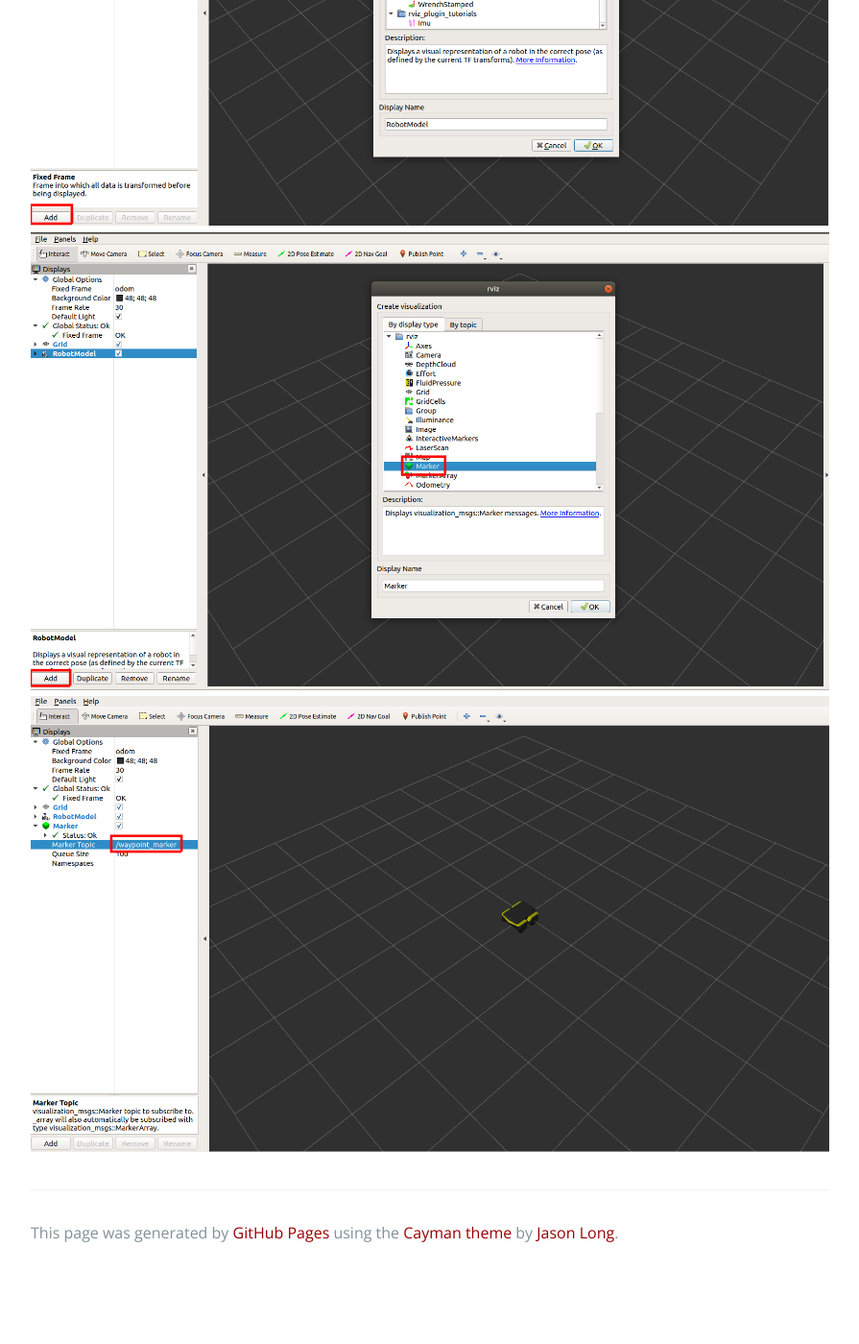
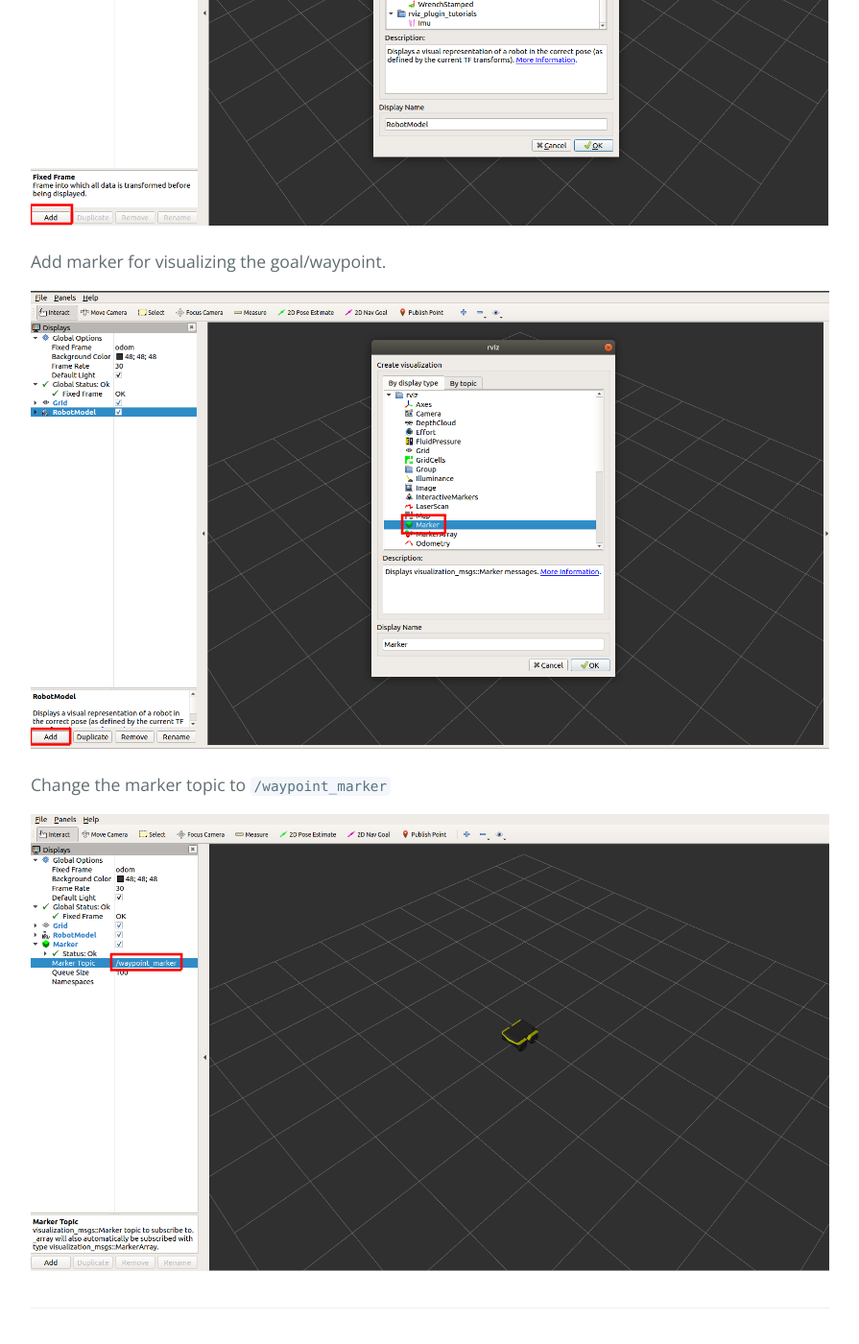
Before and after one commit to Weizhe-Chen/tracking_pid, a Jekyll site: the page built from index.md, in a window 1280 px wide and 1400 px high, scrolled down 5865 px. Shown: the whole window at 96% size, without its empty margins (192-1087 px from the left). Built offline with Jekyll 4.4.1, drawn with Linux system fonts in a browser that asks for light colours; before the commit the page ends 7193 px from its top, so only the background shows below that; some of the changed text lies outside the part shown.

```diff
--- a/index.md
+++ b/index.md
@@ -104,5 +104,11 @@
 Add a `RobotModel`.
 
 ![rviz_2](./assets/rviz_2.png)
+
+Add marker for visualizing the goal/waypoint.
+
 ![rviz_3](./assets/rviz_3.png)
+
+Change the marker topic to `/waypoint_marker`
+
 ![rviz_4](./assets/rviz_4.png)
```
Also changed, not shown: other parts of index.md (+1 -1 lines), 2 other files.
